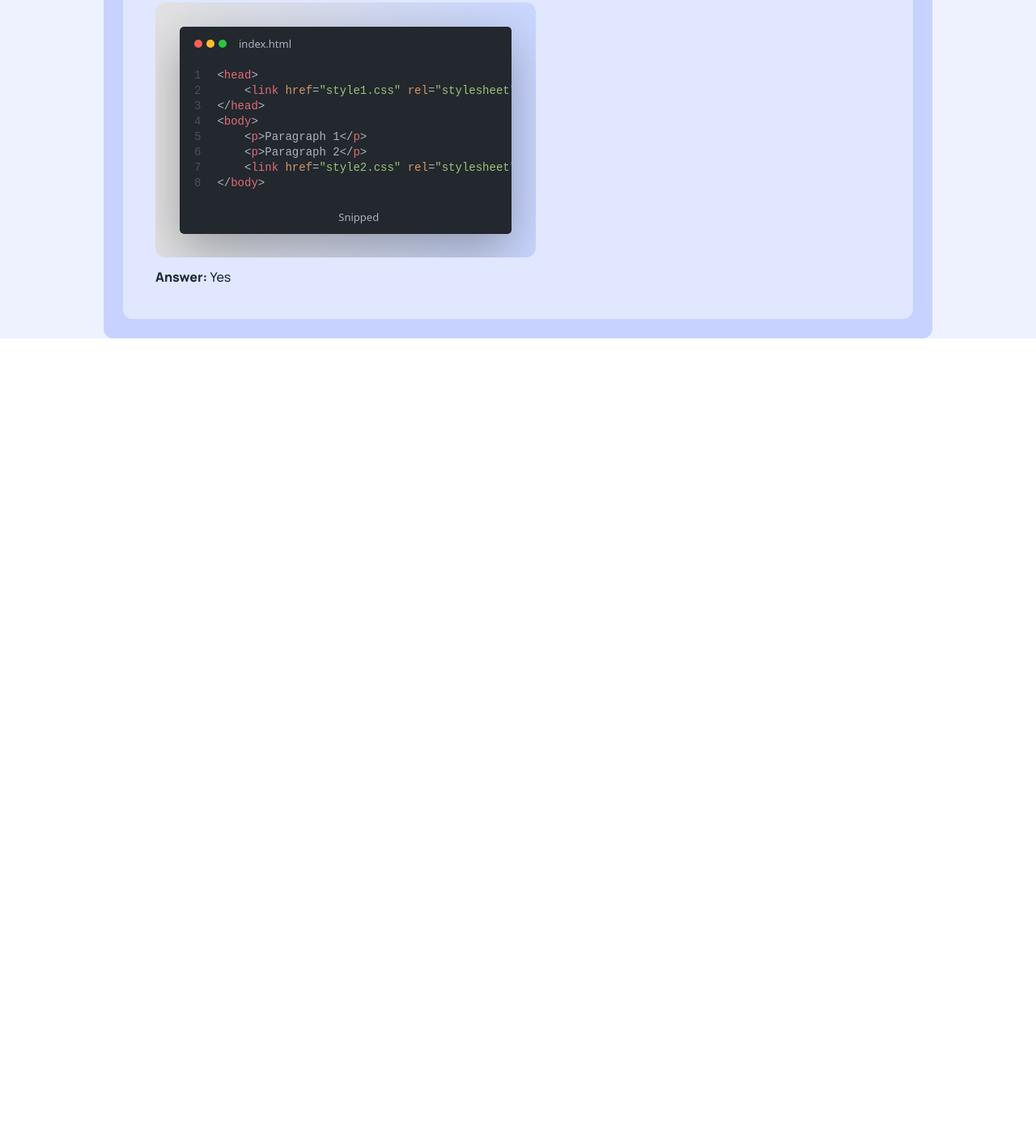
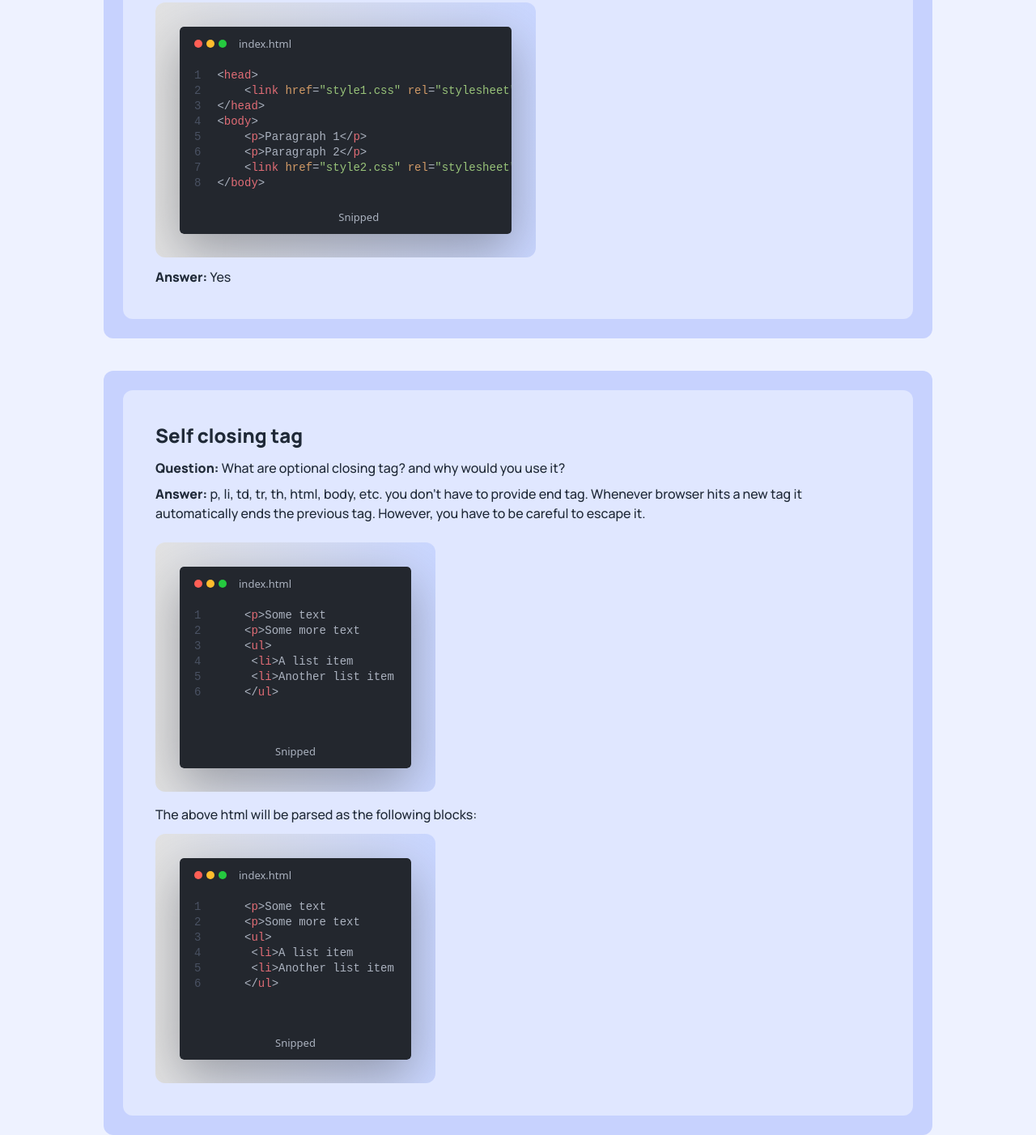
Before and after one commit to IftekarRahmanRuhit/FtontendQ, a plain HTML site: page index.html in a window 1280 px wide. Shown: the part 4044-5446 px from the top of the page at 81% size. Before the commit the page ends 4462 px from the top, so only its background shows below. Drawn offline with nearby package versions, Linux system fonts and the light colour scheme.

Commit message:
added more question

```diff
--- a/index.html
+++ b/index.html
@@ -191,6 +191,22 @@
             </div>
           </div>
 
+          <div class="mt-10 bg-indigo-200 p-6 rounded-xl">
+            <div class="bg-indigo-100 p-10 rounded-xl">
+              <p class="text-2xl font-extrabold mb-3">Self closing tag</p>
+              <p class="font-medium mb-2"><span class="font-extrabold">Question:</span> What are optional closing tag? and why would you use it?</p>
+              <p class="font-medium "><span class="font-extrabold">Answer:</span>  p, li, td, tr, th, html, body, etc. you don't have to provide end tag. Whenever browser hits a new tag it automatically ends the previous tag. However, you have to be careful to escape it.</p>
+              <div class=" mt-6">
+                <img class="rounded-xl" src="./images/self-closing tag-1.svg" alt="">
+                <p class="font-medium mt-4 mb-3">The above html will be parsed as the following blocks:</p>
+                <img class="rounded-xl" src="./images/self-closing tag-1.svg" alt="">
+              </div>
+
+            </div>
+          </div>
+
+
+
 
 
 
```
Also changed, not shown: images/self closing tag-2.svg (added), images/self-closing tag-1.svg (added).
